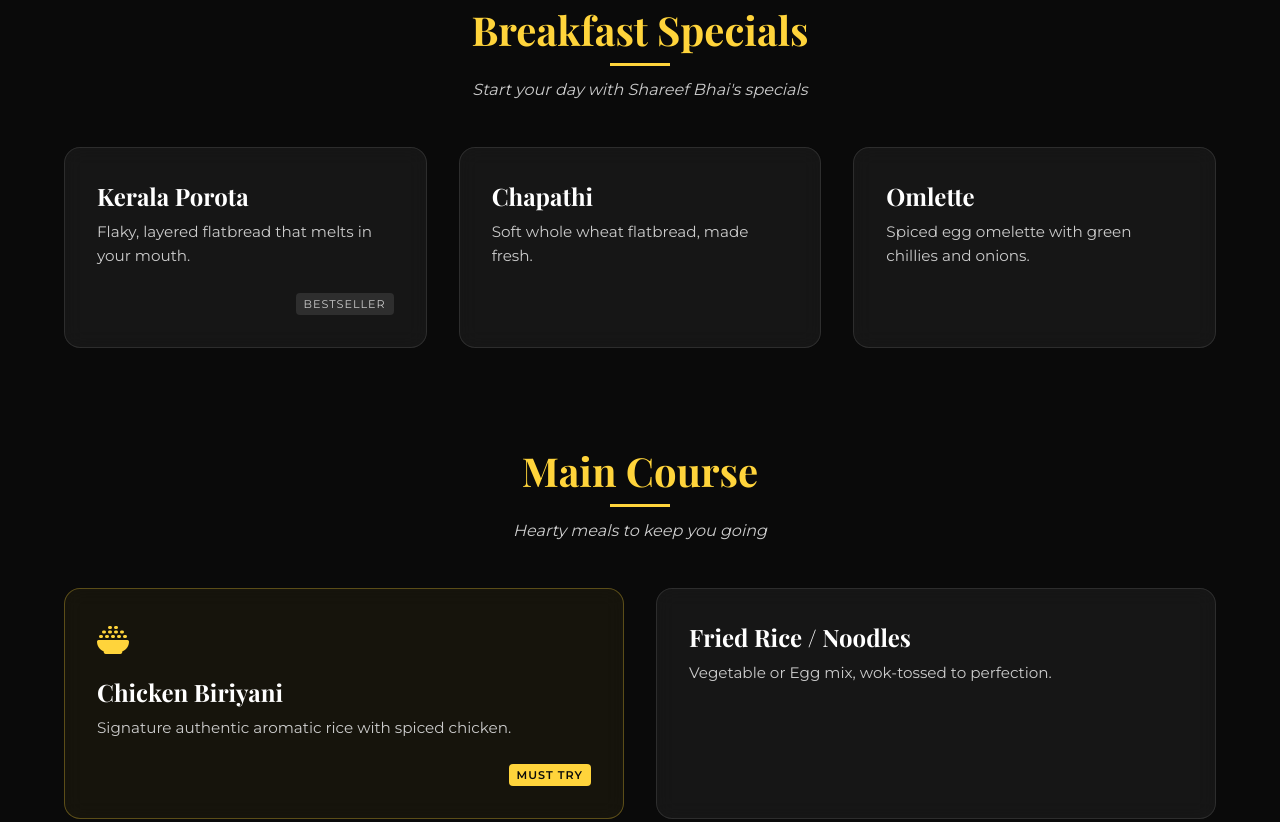
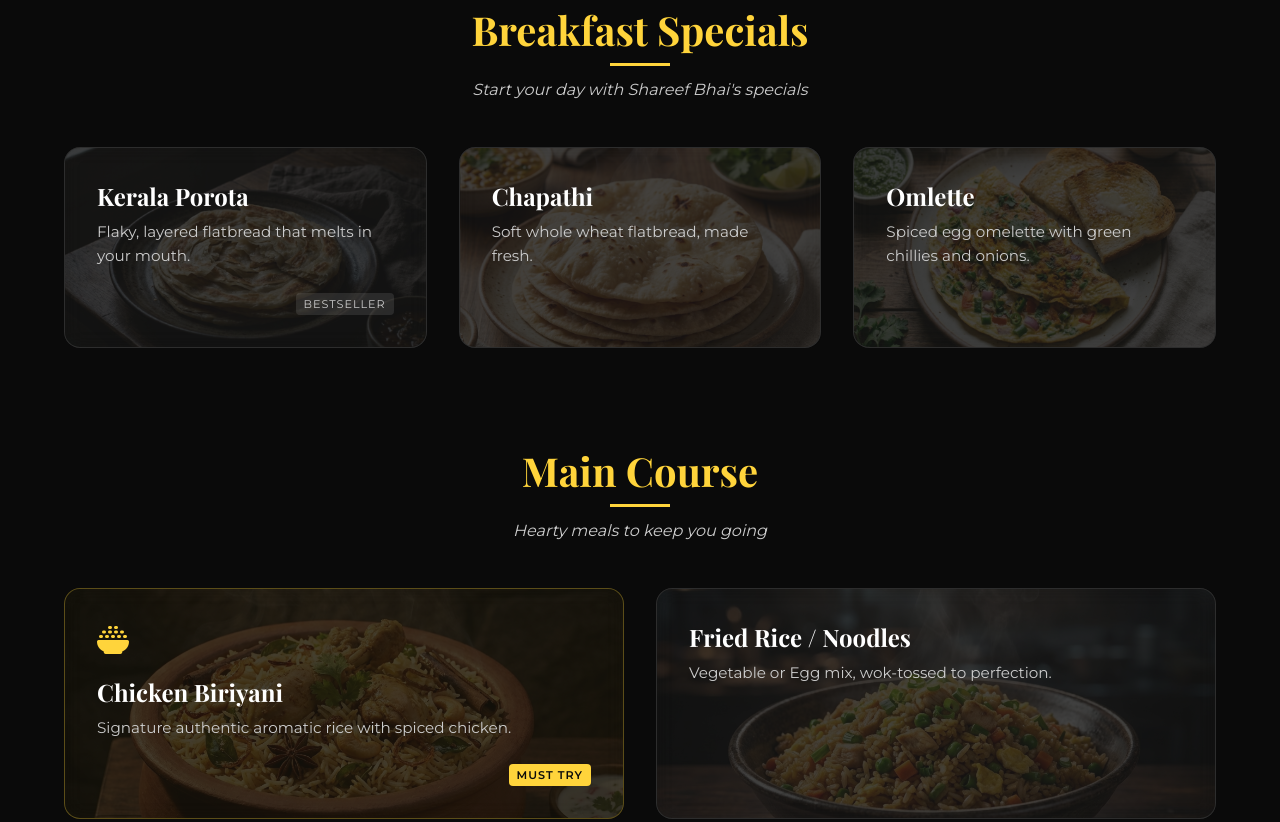
Before and after one commit to Safwannellyady/S-M-Fast-Food-Menu, a plain HTML site: page index.html in a window 1280 px wide. Shown: the part 861-1683 px from the top of the page. Drawn offline with nearby package versions, Linux system fonts and the light colour scheme; a web font is replaced by a local one.

Commit message:
feat: introduce background images for menu cards with hover effects and new image assets

```diff
--- a/index.html
+++ b/index.html
@@ -58,6 +58,7 @@
                 </div>
                 <div class="cards-grid">
                     <div class="menu-card glass-card">
+                        <div class="card-bg-image" style="background-image: url('img/porota.png');"></div>
                         <div class="card-content">
                             <h3>Kerala Porota</h3>
                             <p>Flaky, layered flatbread that melts in your mouth.</p>
@@ -67,12 +68,14 @@
                         </div>
                     </div>
                     <div class="menu-card glass-card">
+                        <div class="card-bg-image" style="background-image: url('img/chapathi.png');"></div>
                         <div class="card-content">
                             <h3>Chapathi</h3>
                             <p>Soft whole wheat flatbread, made fresh.</p>
                         </div>
                     </div>
                     <div class="menu-card glass-card">
+                        <div class="card-bg-image" style="background-image: url('img/omlette.png');"></div>
                         <div class="card-content">
                             <h3>Omlette</h3>
                             <p>Spiced egg omelette with green chillies and onions.</p>
@@ -89,6 +92,7 @@
                 </div>
                 <div class="cards-grid">
                     <div class="menu-card glass-card highlight-card">
+                        <div class="card-bg-image" style="background-image: url('img/biriyani.png');"></div>
                         <div class="card-content">
                             <div class="icon-box"><i class="fa-solid fa-bowl-rice"></i></div>
                             <h3>Chicken Biriyani</h3>
@@ -99,6 +103,7 @@
                         </div>
                     </div>
                     <div class="menu-card glass-card">
+                        <div class="card-bg-image" style="background-image: url('img/fried_rice.png');"></div>
                         <div class="card-content">
                             <h3>Fried Rice / Noodles</h3>
                             <p>Vegetable or Egg mix, wok-tossed to perfection.</p>
@@ -115,18 +120,21 @@
                 </div>
                 <div class="cards-grid">
                     <div class="menu-card glass-card">
+                        <div class="card-bg-image" style="background-image: url('img/tea.png');"></div>
                         <div class="card-content">
                             <h3>Hot Tea</h3>
                             <p>Freshly brewed hot tea.</p>
                         </div>
                     </div>
                     <div class="menu-card glass-card">
+                        <div class="card-bg-image" style="background-image: url('img/coffee.png');"></div>
                         <div class="card-content">
                             <h3>Coffee</h3>
                             <p>Strong filter coffee.</p>
                         </div>
                     </div>
                     <div class="menu-card glass-card">
+                        <div class="card-bg-image" style="background-image: url('img/juice.png');"></div>
                         <div class="card-content">
                             <h3>Fresh Juice</h3>
                             <p>Seasonal fruit juice.</p>
--- a/styles.css
+++ b/styles.css
@@ -326,7 +326,9 @@ body {
     height: 100%;
     background: linear-gradient(135deg, rgba(255, 255, 255, 0.1) 0%, rgba(255, 255, 255, 0) 100%);
     opacity: 0;
+    z-index: 1;
     transition: opacity 0.4s ease;
+    pointer-events: none;
 }
 
 .glass-card:hover {
@@ -340,17 +342,41 @@ body {
     opacity: 1;
 }
 
+.card-bg-image {
+    position: absolute;
+    top: 0;
+    left: 0;
+    width: 100%;
+    height: 100%;
+    background-size: cover;
+    background-position: center;
+    z-index: 0;
+    opacity: 0.2;
+    transition: transform 0.5s ease, opacity 0.5s ease;
+    filter: grayscale(10%);
+}
+
+.glass-card:hover .card-bg-image {
+    transform: scale(1.1);
+    opacity: 0.3;
+    filter: grayscale(0%);
+}
+
 .glass-card h3 {
     font-family: var(--font-heading);
     font-size: 1.5rem;
     margin-bottom: 0.5rem;
     color: #fff;
+    position: relative;
+    z-index: 2;
 }
 
 .glass-card p {
     color: var(--text-secondary);
     font-size: 0.95rem;
     line-height: 1.6;
+    position: relative;
+    z-index: 2;
 }
 
 .highlight-card {
@@ -363,12 +389,16 @@ body {
     font-size: 2rem;
     color: var(--gold);
     margin-bottom: 1rem;
+    position: relative;
+    z-index: 2;
 }
 
 .card-footer {
     margin-top: 1.5rem;
     display: flex;
     justify-content: flex-end;
+    position: relative;
+    z-index: 2;
 }
 
 .badge {
```
Also changed, not shown: img/biriyani.png (added), img/chapathi.png (added), img/coffee.png (added), img/fried_rice.png (added), img/juice.png (added), img/omlette.png (added), img/porota.png (added), img/tea.png (added).
